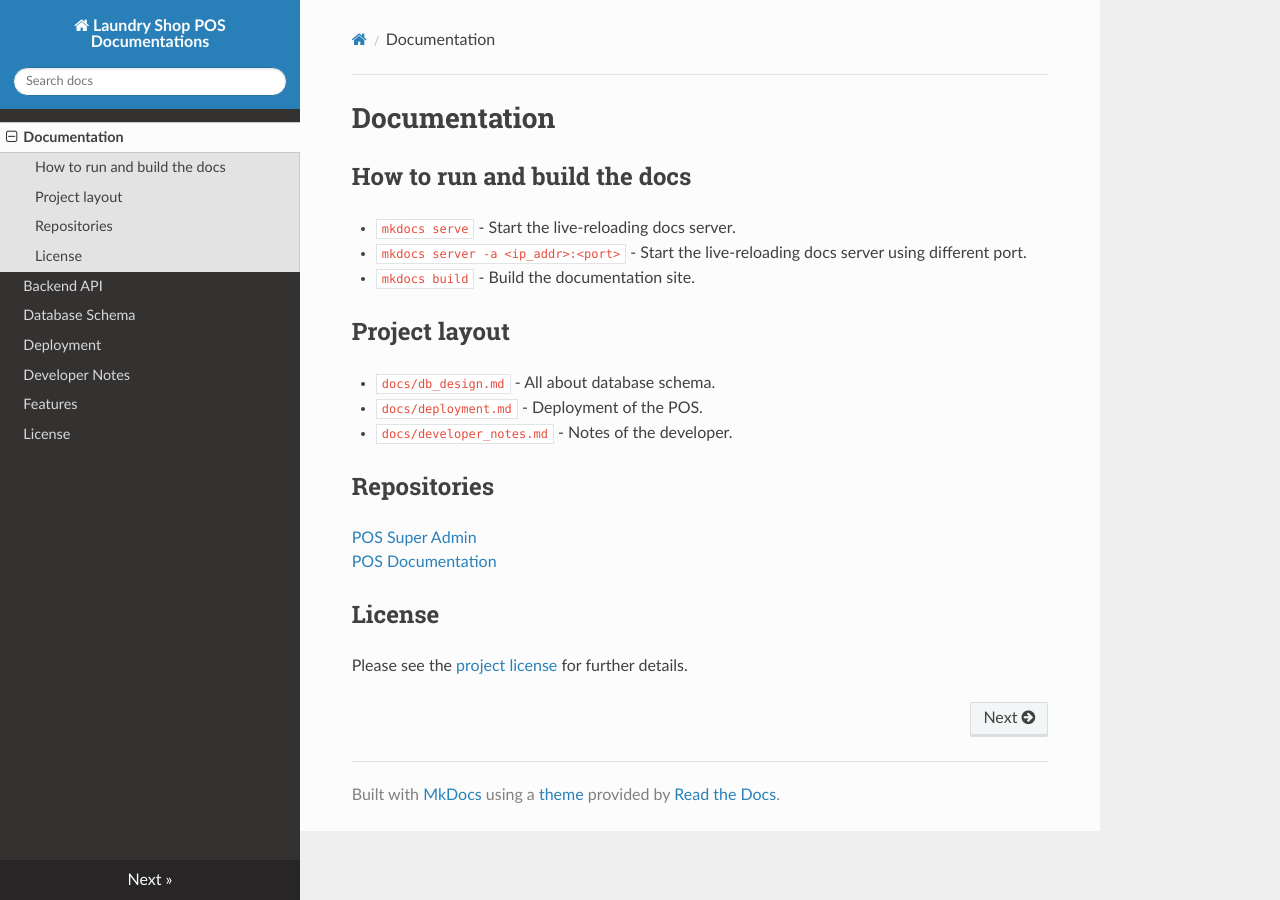
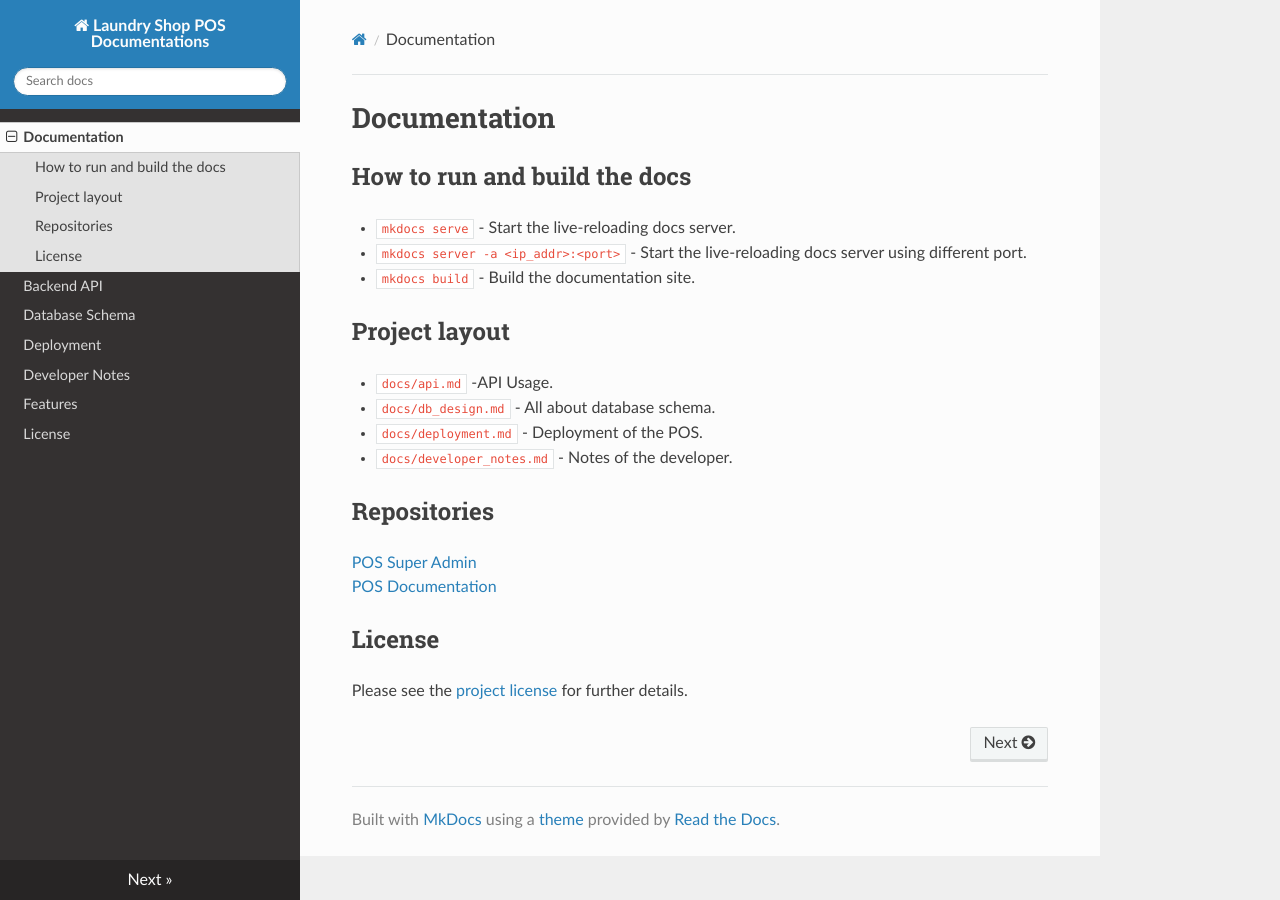
Before and after one commit to iammrdm/laundry-pos-docs, an MkDocs documentation site: the page built from docs/index.md, in a window 1280 px wide. Built offline with MkDocs 1.6.1, drawn with Linux system fonts in a browser that asks for light colours; nearby versions of some CDN libraries; a script that is not in the unit is left out.

Commit message:
update index.md

```diff
--- a/docs/index.md
+++ b/docs/index.md
@@ -9,6 +9,7 @@
 
 ## Project layout
 
+* `docs/api.md` -API Usage.
 * `docs/db_design.md` - All about database schema.
 * `docs/deployment.md` - Deployment of the POS.
 * `docs/developer_notes.md` - Notes of the developer.
```
